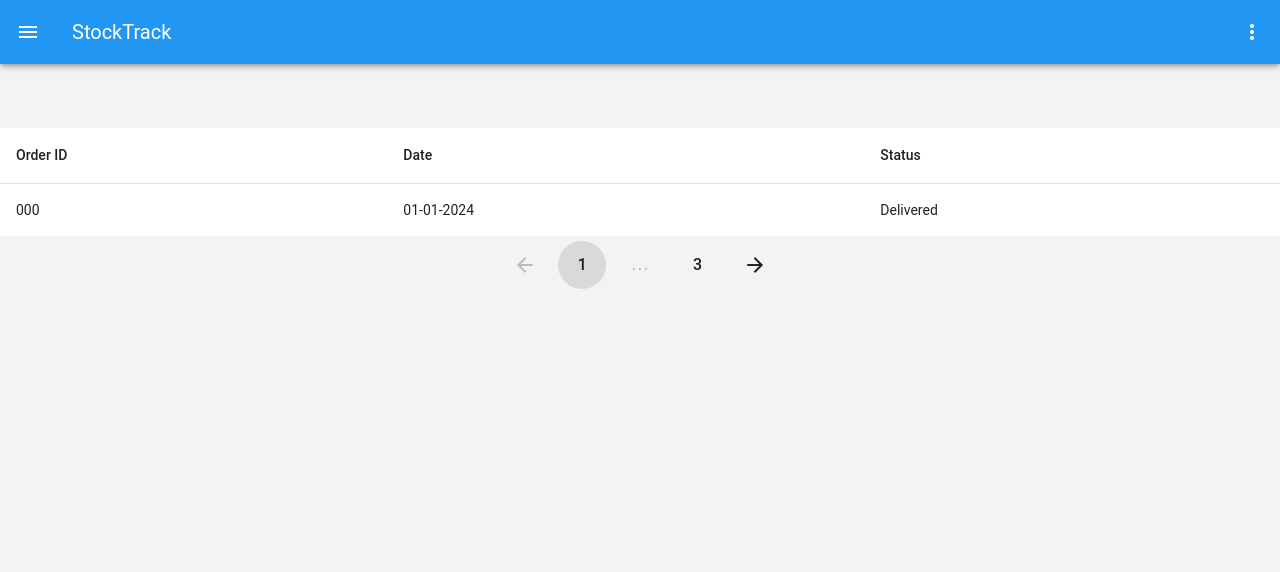
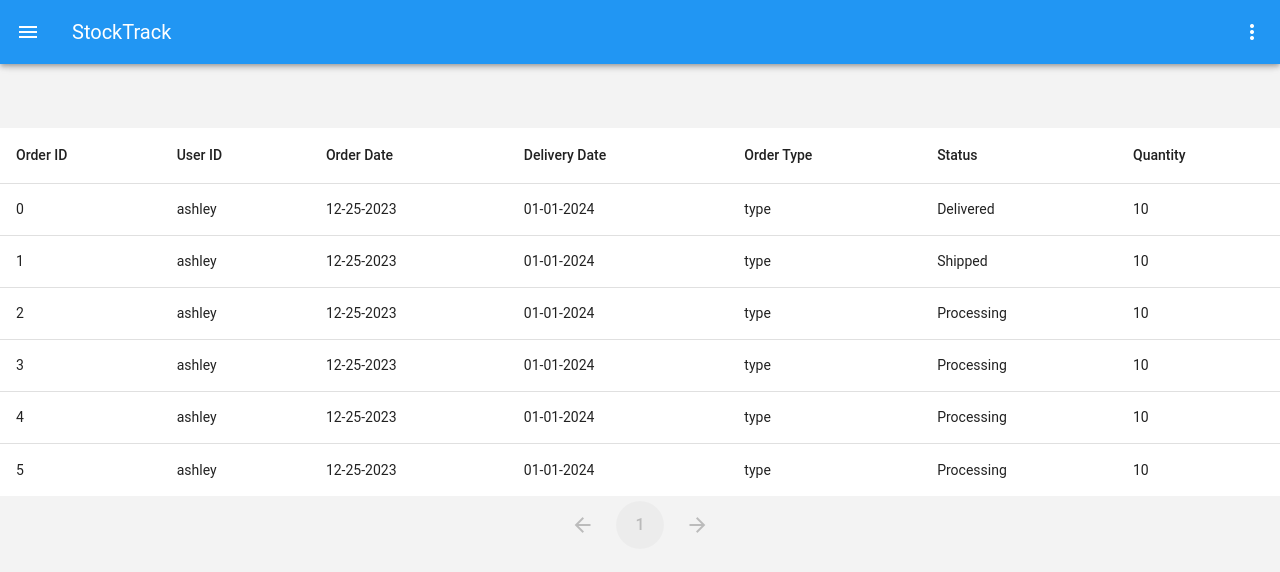
Before and after one commit to kalynstricklin/stock-track499-frontend, a Vue app: page /orders in a window 1280 px wide. Shown: the top 572 px of the page. Built offline with nearby package versions, Linux system fonts and the light colour scheme; no server answers; sample sign-in values are in the browser's storage.

Commit message:
added additional fields to the order table

```diff
--- a/src/views/InventoryView.vue
+++ b/src/views/InventoryView.vue
@@ -38,7 +38,7 @@
     data() { // fake data for rn
       return {
         page: 1,
-        itemsPerPage: 1, // one item per page for now
+        itemsPerPage: 20, // one item per page for now
           inv: [
             {
               name: 'item 1',
--- a/src/views/OrdersView.vue
+++ b/src/views/OrdersView.vue
@@ -4,15 +4,23 @@
     <thead>
       <tr>
         <th class="text-left">Order ID</th>
-        <th class="text-left">Date</th>
+        <th class="text-left">User ID</th>
+        <th class="text-left">Order Date</th>
+        <th class="text-left">Delivery Date</th>
+        <th class="text-left">Order Type</th>
         <th class="text-left">Status</th>
+        <th class="text-left">Quantity</th>
       </tr>
     </thead>
     <tbody>
       <tr v-for="item in paginatedItems" :key="item.id">
-        <td>{{ item.id }}</td>
-        <td>{{ item.date }}</td>
+        <td>{{ item.orderId }}</td>
+        <td>{{ item.userId }}</td>
+        <td>{{ item.orderDate }}</td>
+        <td>{{ item.deliveryDate }}</td>
+        <td>{{ item.orderType }}</td>
         <td>{{ item.status }}</td>
+        <td>{{ item.quantity }}</td>
       </tr>
     </tbody>
   </v-table>
@@ -36,22 +44,61 @@
     data() { // fake data for rn
       return {
         page: 1,
-        itemsPerPage: 1, // one item per page for now
+        itemsPerPage: 20, // one item per page for now
           ord: [
             {
-              id: '000',
-              date: '01-01-2024',
+              orderId: 0,
+              userId: 'ashley',
+              orderDate: '12-25-2023',
+              deliveryDate: '01-01-2024',
+              orderType: 'type',
               status: 'Delivered',
+              quantity: 10
             },
             {
-              id: '001',
-              date: '01-03-2024',
+              orderId: 1,
+              userId: 'ashley',
+              orderDate: '12-25-2023',
+              deliveryDate: '01-01-2024',
+              orderType: 'type',
               status: 'Shipped',
+              quantity: 10
             },
             {
-              id: '002',
-              date: '01-08-2024',
+              orderId: 2,
+              userId: 'ashley',
+              orderDate: '12-25-2023',
+              deliveryDate: '01-01-2024',
+              orderType: 'type',
               status: 'Processing',
+              quantity: 10
+            },
+            {
+              orderId: 3,
+              userId: 'ashley',
+              orderDate: '12-25-2023',
+              deliveryDate: '01-01-2024',
+              orderType: 'type',
+              status: 'Processing',
+              quantity: 10
+            },
+            {
+              orderId: 4,
+              userId: 'ashley',
+              orderDate: '12-25-2023',
+              deliveryDate: '01-01-2024',
+              orderType: 'type',
+              status: 'Processing',
+              quantity: 10
+            },
+            {
+              orderId: 5,
+              userId: 'ashley',
+              orderDate: '12-25-2023',
+              deliveryDate: '01-01-2024',
+              orderType: 'type',
+              status: 'Processing',
+              quantity: 10
             },
           ],
       }
```
